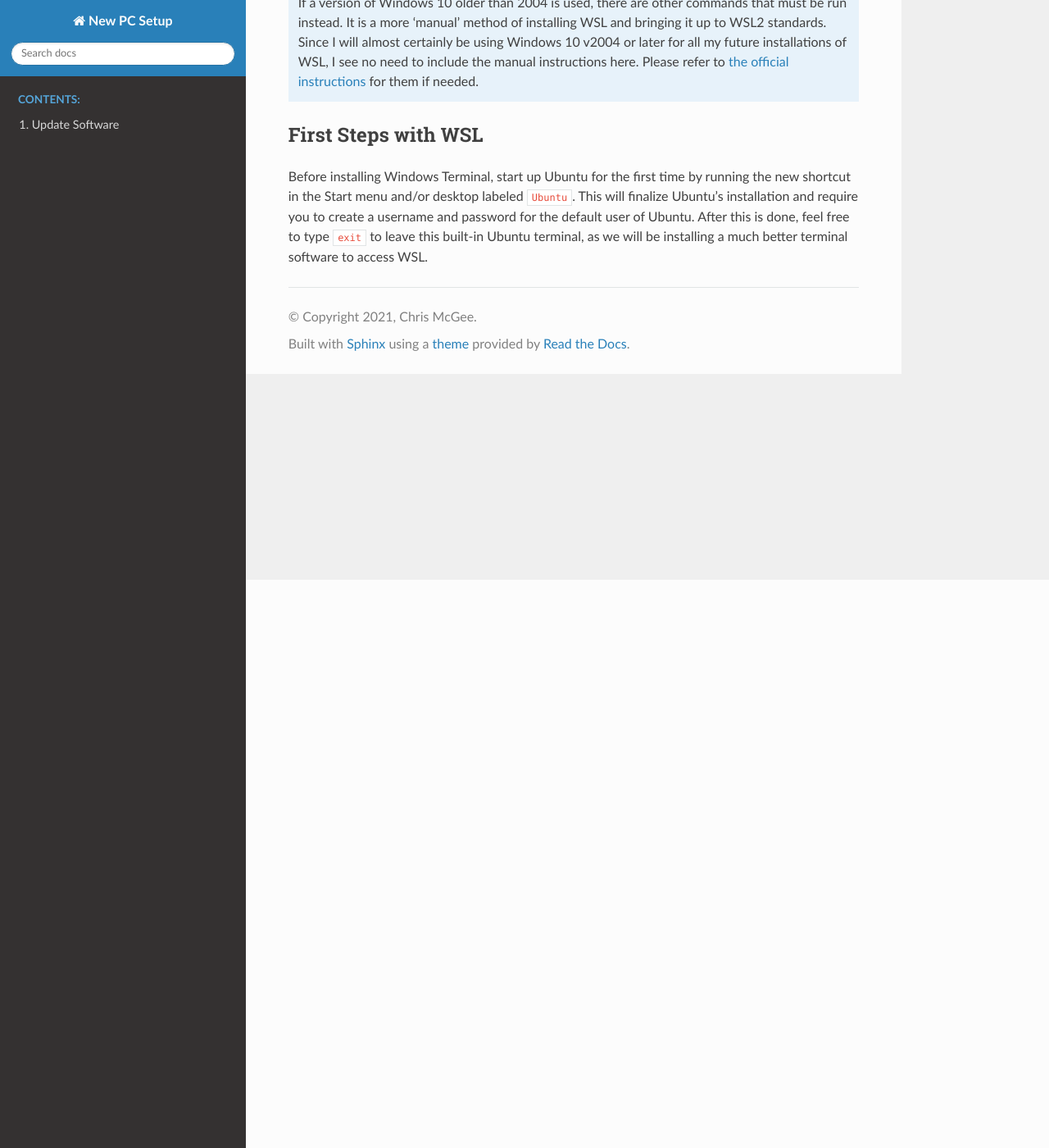
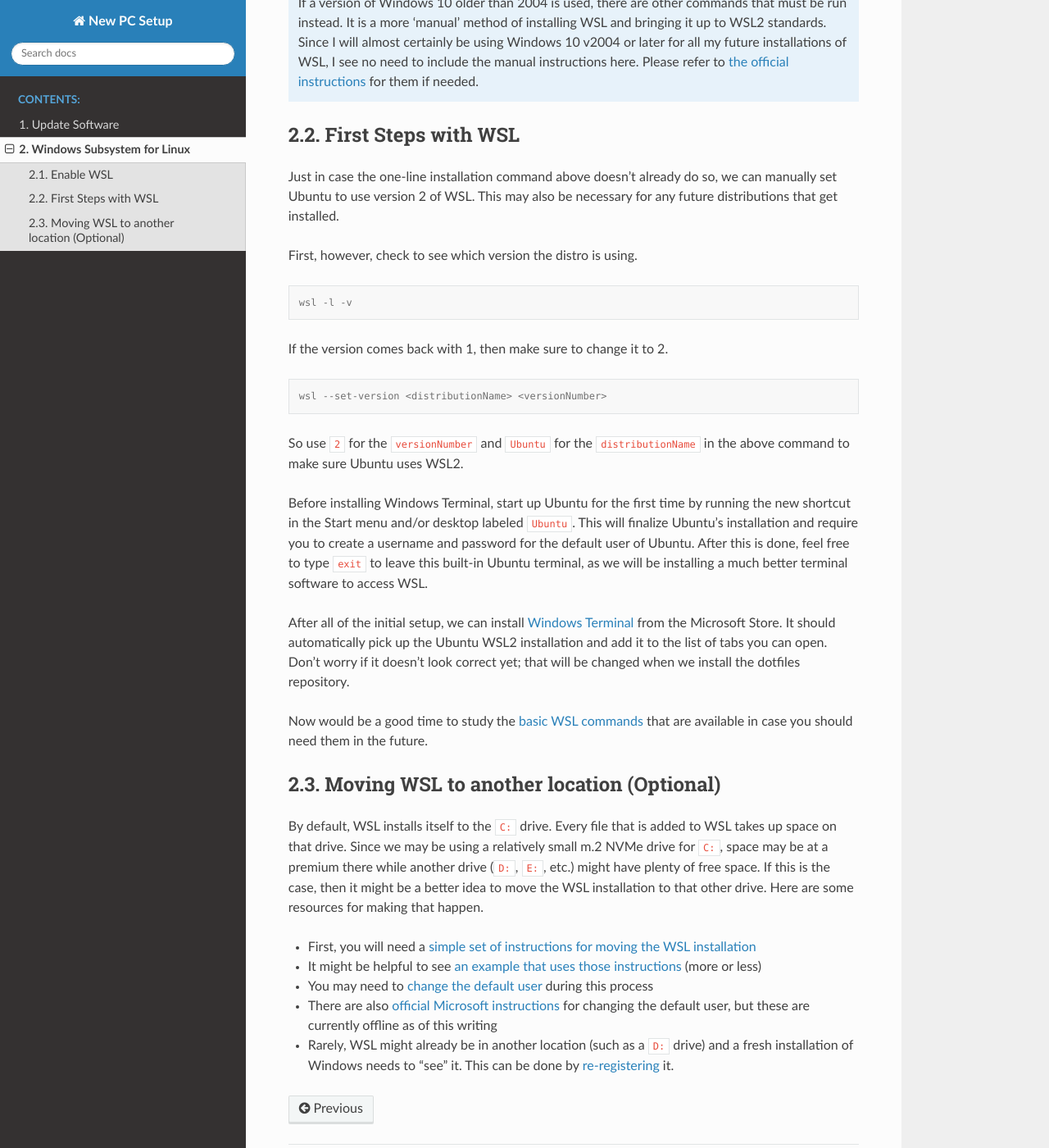
Before and after one commit to SturmB/ansible-dotfiles, a Sphinx documentation site: the page built from docs/wsl.rst, in a window 1280 px wide and 1400 px high, scrolled down 693 px. Shown: the whole window at 82% size. Built offline with Sphinx 7.4.7 and the Read the Docs theme 2.0.0, drawn with Linux system fonts in a browser that asks for light colours; some of the changed text lies outside the part shown.

Commit message:
📝 Completes the WSL chapter

```diff
--- a/docs/index.rst
+++ b/docs/index.rst
@@ -13,6 +13,7 @@ These are instructions for setting up a brand-new Windows 10+ PC to just the way
    :caption: Contents:
 
    update-software
+   wsl
 
 ..
    Install WSL: https://docs.microsoft.com/en-us/windows/wsl/install-win10
--- a/docs/wsl.rst
+++ b/docs/wsl.rst
@@ -21,17 +21,35 @@ Just make sure to restart the computer after a successful run of this command.
 First Steps with WSL
 --------------------
 
+Just in case the one-line installation command above doesn't already do so, we can manually set Ubuntu to use version 2 of WSL. This may also be necessary for any future distributions that get installed.
+
+First, however, check to see which version the distro is using.
+
+.. code-block:: pwsh-session
+
+   wsl -l -v
+
+If the version comes back with 1, then make sure to change it to 2.
+
+.. code-block:: pwsh-session
+
+   wsl --set-version <distributionName> <versionNumber>
+
+So use ``2`` for the ``versionNumber`` and ``Ubuntu`` for the ``distributionName`` in the above command to make sure Ubuntu uses WSL2.
+
 Before installing Windows Terminal, start up Ubuntu for the first time by running the new shortcut in the Start menu and/or desktop labeled ``Ubuntu``. This will finalize Ubuntu's installation and require you to create a username and password for the default user of Ubuntu. After this is done, feel free to type ``exit`` to leave this built-in Ubuntu terminal, as we will be installing a much better terminal software to access WSL.
 
-..
-   Install Windows Terminal from Microsoft Store
-      Windows Terminal settings will be updated with dotfiles
-   Set distro to WSL 2 if necessary: ``wsl --set-version <distribution name> <versionNumber>``
-      Can check first with ``wsl -l -v``
-   Handy list of WSL commands: https://docs.microsoft.com/en-us/windows/wsl/wsl-config
-   OPTIONAL: Move WSL to another location
-      Instructions: https://github.com/microsoft/WSL/issues/4699#issuecomment-660104214
-      An example: https://github.com/MicrosoftDocs/WSL/issues/412#issuecomment-575923176
-      How to change default user: https://askubuntu.com/a/966537
-      and: https://docs.microsoft.com/en-us/windows/wsl/wsl-config#change-the-default-user-for-a-distribution
-   OPTIONAL: If WSL is already in another location and needs to be 're-registered', instructions can be found here: https://github.com/microsoft/WSL/issues/4762#issuecomment-578545574
+After all of the initial setup, we can install `Windows Terminal <https://www.microsoft.com/en-us/p/windows-terminal/9n0dx20hk701?activetab=pivot:overviewtab>`__ from the Microsoft Store. It should automatically pick up the Ubuntu WSL2 installation and add it to the list of tabs you can open. Don't worry if it doesn't look correct yet; that will be changed when we install the dotfiles repository.
+
+Now would be a good time to study the `basic WSL commands <https://docs.microsoft.com/en-us/windows/wsl/basic-commands>`__ that are available in case you should need them in the future.
+
+Moving WSL to another location (Optional)
+-----------------------------------------
+
+By default, WSL installs itself to the ``C:`` drive. Every file that is added to WSL takes up space on that drive. Since we may be using a relatively small m.2 NVMe drive for ``C:``, space may be at a premium there while another drive (``D:``, ``E:``, etc.) might have plenty of free space. If this is the case, then it might be a better idea to move the WSL installation to that other drive. Here are some resources for making that happen.
+
+* First, you will need a `simple set of instructions for moving the WSL installation <https://github.com/microsoft/WSL/issues/4699#issuecomment-660104214>`__
+* It might be helpful to see `an example that uses those instructions <https://github.com/MicrosoftDocs/WSL/issues/412#issuecomment-575923176>`__ (more or less)
+* You may need to `change the default user <https://askubuntu.com/a/966537>`__ during this process
+* There are also `official Microsoft instructions <https://docs.microsoft.com/en-us/windows/wsl/wsl-config#change-the-default-user-for-a-distribution>`__ for changing the default user, but these are currently offline as of this writing
+* Rarely, WSL might already be in another location (such as a ``D:`` drive) and a fresh installation of Windows needs to "see" it. This can be done by `re-registering <https://github.com/microsoft/WSL/issues/4762#issuecomment-578545574>`__ it.
```
Also changed, not shown: other parts of docs/wsl.rst (+1 -1 lines).
